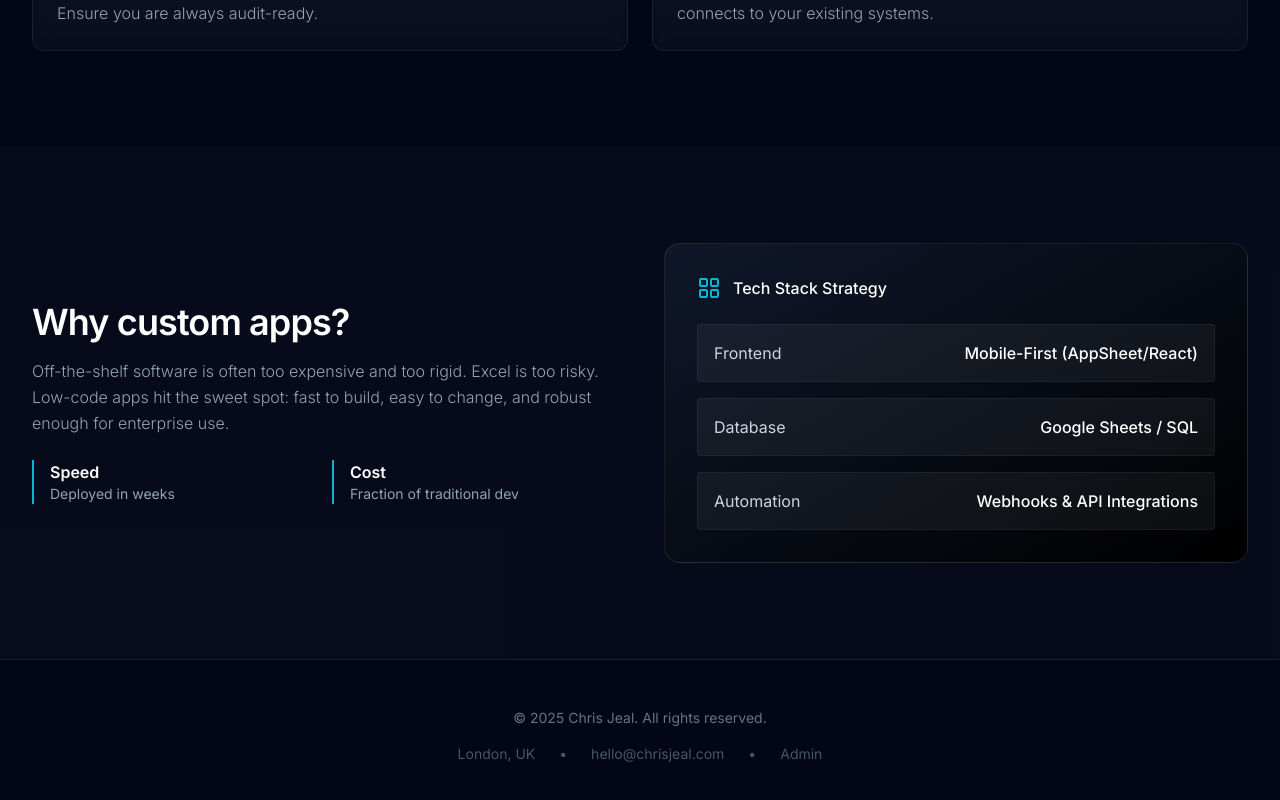
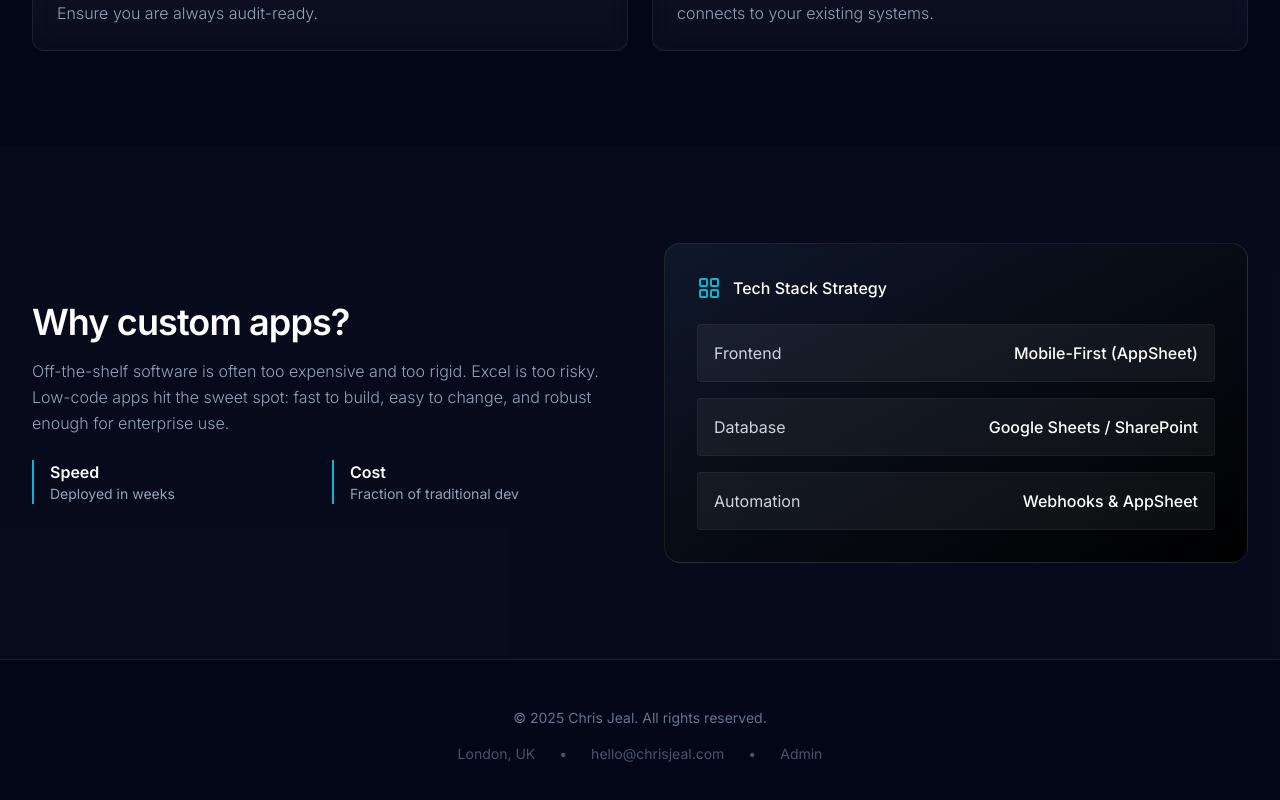
Before and after one commit to Chris085/Chris-Weeby, a React (Vite) app: page /#/what-i-do in a window 1280 px wide. Shown: the part 744-1544 px from the top of the page. Built offline with nearby package versions, Linux system fonts and the light colour scheme; no server answers.

Commit message:
Update technology stack in WhatIDo component

```diff
--- a/pages/WhatIDo.tsx
+++ b/pages/WhatIDo.tsx
@@ -74,15 +74,15 @@ export const WhatIDo: React.FC = () => {
              <div className="space-y-4">
                 <div className="flex items-center justify-between p-4 rounded bg-white/5 border border-white/5">
                    <span className="text-slate-300">Frontend</span>
-                   <span className="text-white font-medium">Mobile-First (AppSheet/React)</span>
+                   <span className="text-white font-medium">Mobile-First (AppSheet)</span>
                 </div>
                 <div className="flex items-center justify-between p-4 rounded bg-white/5 border border-white/5">
                    <span className="text-slate-300">Database</span>
-                   <span className="text-white font-medium">Google Sheets / SQL</span>
+                   <span className="text-white font-medium">Google Sheets / SharePoint</span>
                 </div>
                 <div className="flex items-center justify-between p-4 rounded bg-white/5 border border-white/5">
                    <span className="text-slate-300">Automation</span>
-                   <span className="text-white font-medium">Webhooks & API Integrations</span>
+                   <span className="text-white font-medium">Webhooks & AppSheet</span>
                 </div>
              </div>
           </div>
```
